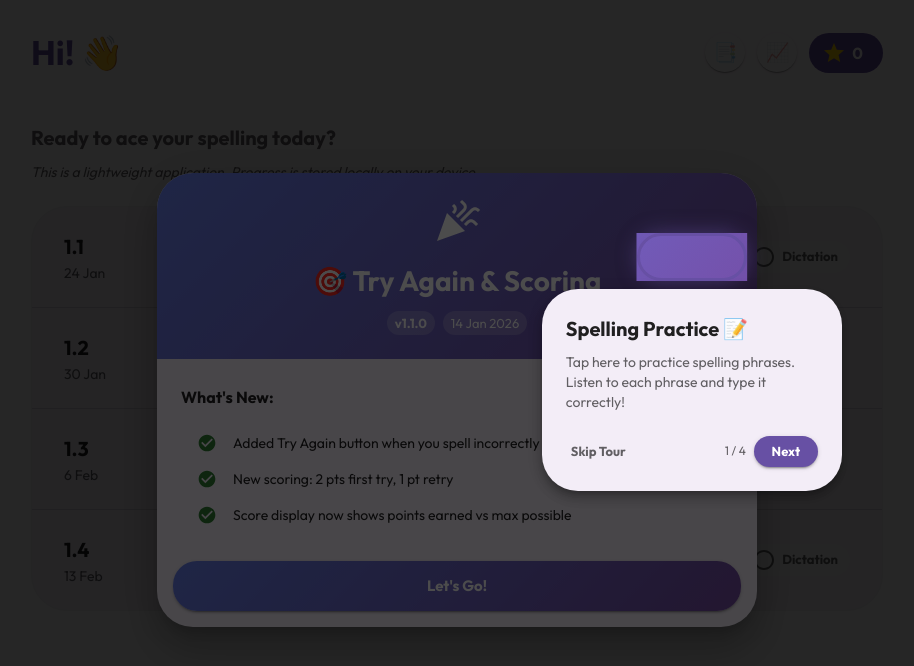
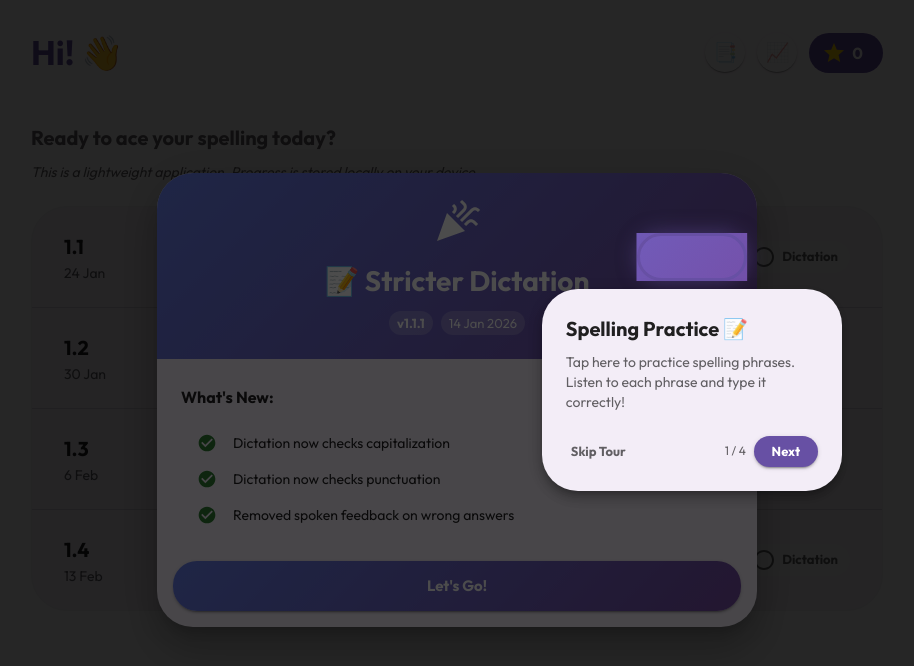
Before and after one commit to njytim-cyber/p4f-simple-spelling-app, a React (Vite) app: page / in a window 1280 px wide. Shown: the top 666 px of the page, without its empty margins (183-1097 px from the left). Built offline with nearby package versions, Linux system fonts and the light colour scheme; a web font is replaced by a local one.

Commit message:
v1.1.1: Stricter dictation - check caps and punctuation

```diff
--- a/src/components/DictationMode.tsx
+++ b/src/components/DictationMode.tsx
@@ -45,7 +45,7 @@ const DictationMode: React.FC<DictationModeProps> = ({ exercise, onComplete, onB
     }, [index, currentChunk, feedback, speed, showResults]);
 
     const handleSubmit = () => {
-        const isCorrect = input.toLowerCase().trim().replace(/[.,!?]$/, '') === currentChunk.toLowerCase().trim().replace(/[.,!?]$/, '');
+        const isCorrect = input.trim() === currentChunk.trim();
         setFeedback(isCorrect ? 'correct' : 'wrong');
         if (isCorrect) {
             // 2 points for first try, 1 point for retry
@@ -59,7 +59,6 @@ const DictationMode: React.FC<DictationModeProps> = ({ exercise, onComplete, onB
                 setMissedChunks(prev => [...prev, currentChunk]);
             }
             setHasAttempted(true);
-            speak(`Incorrect. The correct text is ${currentChunk}`, speed);
         }
     };
 
--- a/src/data/version.ts
+++ b/src/data/version.ts
@@ -3,7 +3,7 @@
 // - MINOR: New features (backwards compatible)
 // - PATCH: Bug fixes (backwards compatible)
 
-export const APP_VERSION = '1.1.0';
+export const APP_VERSION = '1.1.1';
 
 export interface ChangelogEntry {
     version: string;
@@ -13,6 +13,16 @@ export interface ChangelogEntry {
 }
 
 export const CHANGELOG: ChangelogEntry[] = [
+    {
+        version: '1.1.1',
+        date: '14 Jan 2026',
+        title: '📝 Stricter Dictation',
+        changes: [
+            'Dictation now checks capitalization',
+            'Dictation now checks punctuation',
+            'Removed spoken feedback on wrong answers',
+        ],
+    },
     {
         version: '1.1.0',
         date: '14 Jan 2026',
```
